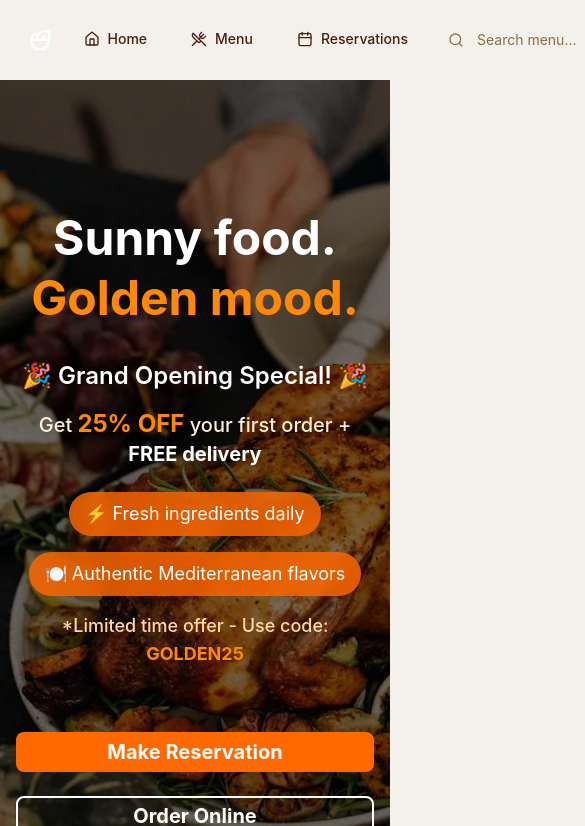
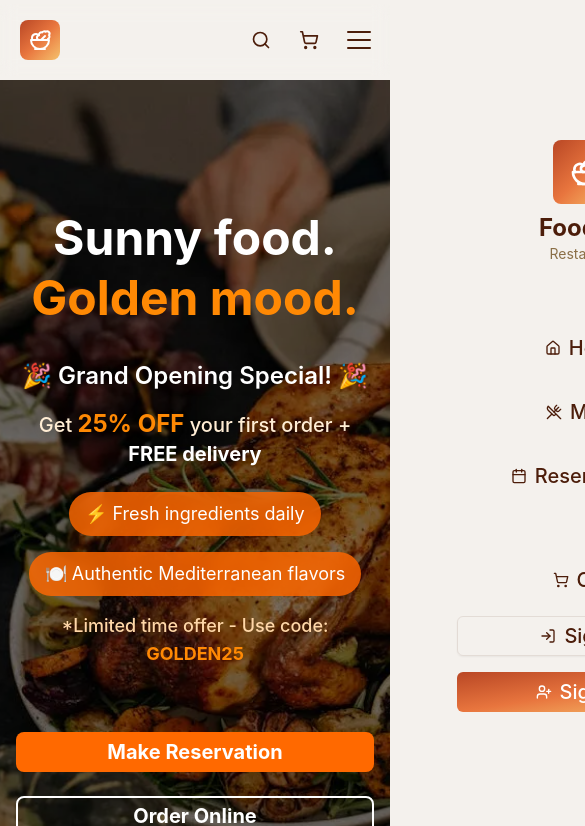
Before and after one commit to ebokes/foodie-restaurant, a Next.js app: page / in a window 390 px wide. Shown: the top 826 px of the page, 585 px wide, since content can reach past the window. Built offline with nearby package versions, Linux system fonts and the light colour scheme.

Commit message:
feat: make navbar mobile responsive

```diff
--- a/components/home/our-menu.tsx
+++ b/components/home/our-menu.tsx
@@ -80,28 +80,6 @@ const OurMenu = () => {
     },
   ];
 
-  const containerVariants = {
-    hidden: { opacity: 0 },
-    visible: {
-      opacity: 1,
-      transition: {
-        staggerChildren: 0.15,
-      },
-    },
-  };
-
-  const cardVariants = {
-    hidden: { opacity: 0, y: 50 },
-    visible: {
-      opacity: 1,
-      y: 0,
-      transition: {
-        duration: 0.6,
-        ease: "easeOut",
-      },
-    },
-  };
-
   // const handleCategoryClick = (category) => {
   //   navigate("/menu-catalog", { state: { selectedCategory: category?.name } });
   // };
@@ -170,7 +148,7 @@ const OurMenu = () => {
                   className="w-full h-full object-cover group-hover:scale-110 transition-transform duration-500"
                 />
 
-                <div className="absolute inset-0 bg-gradient-to-t from-black/40 via-transparent to-transparent"></div>
+                <div className="absolute inset-0 bg-linear-to-t from-black/40 via-transparent to-transparent"></div>
 
                 {/* Hover Overlay */}
                 <div className="absolute inset-0 bg-primary/20 opacity-0 group-hover:opacity-100 transition-opacity duration-300 flex items-center justify-center">
--- a/components/navbar/navbar.tsx
+++ b/components/navbar/navbar.tsx
@@ -10,6 +10,9 @@ import { useEffect, useState } from "react";
 const Navbar = () => {
   const router = useRouter();
   const [navColor, setNavColor] = useState(false);
+  const [isMenuOpen, setIsMenuOpen] = useState(false);
+  const [isSearchOpen, setIsSearchOpen] = useState(false);
+  const [searchQuery, setSearchQuery] = useState("");
 
   useEffect(() => {
     const changeNavColorOnScroll = () =>
@@ -19,6 +22,14 @@ const Navbar = () => {
 
     return () => window.removeEventListener("scroll", changeNavColorOnScroll);
   }, []);
+
+  const handleSearchSubmit = (e: React.FormEvent) => {
+    e.preventDefault();
+    // Implement search functionality here
+    console.log("Searching for:", searchQuery);
+    // Close search after submission
+    setIsSearchOpen(false);
+  };
 
   const navigationItems: {
     label: string;
@@ -50,15 +61,15 @@ const Navbar = () => {
     <header
       className={`${
         navColor
-          ? " bg-white sticky top-0 z-50  shadow-lg"
-          : "bg-transparent z-50 backdrop-blur"
+          ? " bg-white sticky top-0 z-50 shadow-lg"
+          : "z-50 backdrop-blur"
       }`}
     >
       <div className="max-w-[1200px] w-[90%] mx-auto my-1 flex justify-between items-center py-4 ">
         <div className="">
           <Link href={"/"} className="flex items-center space-x-2 group">
-            <div className="w-10 h-10 bg-primary rounded-lg flex items-center justify-center group-hover:scale-105 transition-transform duration-200">
-              <Icon name="Salad" size={24} color="white" />
+            <div className="w-10 h-10 bg-linear-to-br from-primary-solid via-grad1 to-grad2 rounded-lg flex items-center justify-center group-hover:scale-105 transition-transform duration-200">
+              <Icon name="Salad" size={24} color="white" className="" />
             </div>
             <div className="hidden sm:block">
               <h1 className="text-xl font-heading font-bold text-primary">
@@ -70,7 +81,80 @@ const Navbar = () => {
             </div>
           </Link>
         </div>
-        <nav>
+
+        {/* Mobile Icons - Cart and Search */}
+        <div className="lg:hidden flex items-center gap-3">
+          {/* Search Icon */}
+          <button
+            onClick={() => setIsSearchOpen(!isSearchOpen)}
+            className="p-2 rounded-full hover:bg-accent transition-colors"
+          >
+            <Icon name="Search" size={20} className="text-foreground" />
+          </button>
+
+          {/* Cart Icon */}
+          <button
+            onClick={() => router.push("/shopping-cart")}
+            className="p-2 rounded-full hover:bg-accent transition-colors"
+          >
+            <Icon name="ShoppingCart" size={20} className="text-foreground" />
+          </button>
+
+          {/* Hamburger Menu */}
+          <button
+            className="lg:hidden flex flex-col justify-center items-center gap-1 ml-2 z-70 cursor-pointer"
+            onClick={() => setIsMenuOpen(!isMenuOpen)}
+          >
+            <span
+              className={`bg-foreground block transition-all duration-300 ease-out h-0.5 w-6 rounded-sm ${
+                isMenuOpen ? "rotate-45 translate-y-1" : "-translate-y-0.5"
+              }`}
+            ></span>
+            <span
+              className={`bg-foreground block transition-all duration-300 ease-out h-0.5 w-6 rounded-sm ${
+                isMenuOpen ? "opacity-0" : "opacity-100"
+              }`}
+            ></span>
+            <span
+              className={`bg-foreground block transition-all duration-300 ease-out h-0.5 w-6 rounded-sm ${
+                isMenuOpen ? "-rotate-45 -translate-y-1" : "translate-y-0.5"
+              }`}
+            ></span>
+          </button>
+        </div>
+
+        {/* Mobile Search Bar - Appears when search is open */}
+        {isSearchOpen && (
+          <div className="lg:hidden absolute top-full left-0 w-full bg-background border-b border-border p-4 z-50">
+            <form onSubmit={handleSearchSubmit} className="relative">
+              <div className="relative flex items-center">
+                <Icon
+                  name="Search"
+                  size={16}
+                  className="absolute left-3 text-muted-foreground pointer-events-none"
+                />
+                <input
+                  type="text"
+                  value={searchQuery}
+                  onChange={(e) => setSearchQuery(e.target.value)}
+                  placeholder="Search menu..."
+                  className="w-full pl-10 pr-10 py-2 text-sm font-body bg-muted border border-transparent rounded-lg text-foreground placeholder-muted-foreground focus:outline-none focus:ring-2 focus:ring-primary/50 focus:border-primary focus:bg-background transition-all duration-200"
+                  autoFocus
+                />
+                <button
+                  type="button"
+                  onClick={() => setIsSearchOpen(false)}
+                  className="absolute right-3 text-muted-foreground hover:text-foreground transition-colors duration-200"
+                >
+                  <Icon name="X" size={16} />
+                </button>
+              </div>
+            </form>
+          </div>
+        )}
+
+        {/* Desktop Navigation */}
+        <nav className="hidden lg:flex">
           <div className="flex justify-between gap-3">
             {navigationItems.map((item) => (
               <Button
@@ -98,22 +182,14 @@ const Navbar = () => {
                     placeholder="Search menu..."
                     className="w-48 pl-10 pr-10 py-2 text-sm font-body bg-muted border border-transparent rounded-lg text-foreground placeholder-muted-foreground focus:outline-none focus:ring-2 focus:ring-primary/50 focus:border-primary focus:bg-background transition-all duration-200"
                   />
-                  {/* {searchQuery && (
-                  <button
-                    type="button"
-                    onClick={clearSearch}
-                    className="absolute right-3 text-muted-foreground hover:text-foreground transition-colors duration-200"
-                  >
-                    <Icon name="X" size={14} />
-                  </button>
-                )} */}
                 </div>
               </form>
             </div>
           </div>
         </nav>
 
-        <div className="flex gap-3">
+        {/* Desktop Action Buttons */}
+        <div className="hidden lg:flex gap-3">
           <Button
             iconName="ShoppingCart"
             onClick={() => router.push("/shopping-cart")}
@@ -133,6 +209,83 @@ const Navbar = () => {
           </Button>
         </div>
       </div>
+
+      {/* Mobile Menu */}
+      <div
+        className={`fixed top-0 left-0 w-full h-screen bg-background z-60 transition-all duration-300 ease-in-out transform ${
+          isMenuOpen ? "translate-x-0" : "translate-x-full"
+        }`}
+      >
+        <div className="flex flex-col items-center justify-center h-full gap-8">
+          <Link href={"/"} className="flex flex-col items-center mb-8">
+            <div className="w-16 h-16 bg-linear-to-br from-primary-solid via-grad1 to-grad2 rounded-lg flex items-center justify-center">
+              <Icon name="Salad" size={32} color="white" className="" />
+            </div>
+            <h1 className="text-2xl font-heading font-bold text-primary mt-2">
+              Foodies
+            </h1>
+            <p className="text-sm font-caption text-muted-foreground">
+              Restaurant
+            </p>
+          </Link>
+
+          <nav className="flex flex-col items-center gap-6 w-full">
+            {navigationItems.map((item) => (
+              <Button
+                key={item.path}
+                iconName={item.icon}
+                onClick={() => {
+                  router.push(item.path);
+                  setIsMenuOpen(false);
+                }}
+                variant={"ghost"}
+                className="text-xl py-3 w-64 justify-center"
+                size="lg"
+              >
+                <span>{item.label}</span>
+              </Button>
+            ))}
+          </nav>
+
+          <div className="flex flex-col gap-4 w-64 mt-8">
+            <Button
+              iconName="ShoppingCart"
+              onClick={() => {
+                router.push("/shopping-cart");
+                setIsMenuOpen(false);
+              }}
+              variant={"ghost"}
+              className="text-xl py-3 justify-center"
+              size="lg"
+            >
+              Cart
+            </Button>
+            <Button
+              iconName="LogIn"
+              variant={"outline"}
+              onClick={() => {
+                router.push("/sign-in");
+                setIsMenuOpen(false);
+              }}
+              className="text-xl py-3 justify-center"
+              size="lg"
+            >
+              Sign In
+            </Button>
+            <Button
+              iconName="UserPlus"
+              onClick={() => {
+                router.push("/sign-up");
+                setIsMenuOpen(false);
+              }}
+              className="text-xl py-3 justify-center"
+              size="lg"
+            >
+              Sign Up
+            </Button>
+          </div>
+        </div>
+      </div>
     </header>
   );
 };
--- a/components/ui/button.tsx
+++ b/components/ui/button.tsx
@@ -19,7 +19,7 @@ const buttonVariants = cva(
         secondary:
           "bg-secondary text-secondary-foreground hover:bg-secondary/80",
         tertiary:
-          "text-[#000] hover:bg-gradient-to-br from-[#b94725] via-[#e8753e] to-[#f4c16d]hover:text-primary-foreground transition-all duration-200",
+          "text-[#000] hover:bg-gradient-to-br from-[#b94725] via-[#e8753e] to-[#f4c16d] hover:text-primary-foreground transition-all duration-200",
         ghost:
           "hover:bg-accent hover:text-accent-foreground dark:hover:bg-accent/50",
         link: "text-primary underline-offset-4 hover:underline",
--- /dev/null
+++ b/tailwind.config.ts
@@ -0,0 +1,65 @@
+import defaultTheme from "tailwindcss/defaultTheme";
+
+module.exports = {
+  content: ["./src/**/*.{html,js,ts,jsx,tsx}"],
+  darkMode: "class",
+  theme: {
+    extend: {
+      colors: {
+        background: "var(--background)",
+        foreground: "var(--foreground)",
+        card: "var(--card)",
+        "card-foreground": "var(--card-foreground)",
+        popover: "var(--popover)",
+        "popover-foreground": "var(--popover-foreground)",
+        primary: "var(--primary-solid)",
+        "primary-foreground": "var(--primary-foreground)",
+        secondary: "var(--secondary)",
+        "secondary-foreground": "var(--secondary-foreground)",
+        muted: "var(--muted)",
+        "muted-foreground": "var(--muted-foreground)",
+        accent: "var(--accent)",
+        "accent-foreground": "var(--accent-foreground)",
+        destructive: "var(--destructive)",
+        "destructive-foreground": "var(--destructive-foreground)",
+        border: "var(--border)",
+        input: "var(--input)",
+        ring: "var(--ring)",
+        chart: {
+          1: "var(--chart-1)",
+          2: "var(--chart-2)",
+          3: "var(--chart-3)",
+          4: "var(--chart-4)",
+          5: "var(--chart-5)",
+        },
+        sidebar: {
+          DEFAULT: "var(--sidebar)",
+          foreground: "var(--sidebar-foreground)",
+          primary: "var(--sidebar-primary)",
+          "primary-foreground": "var(--sidebar-primary-foreground)",
+          accent: "var(--sidebar-accent)",
+          "accent-foreground": "var(--sidebar-accent-foreground)",
+          border: "var(--sidebar-border)",
+          ring: "var(--sidebar-ring)",
+        },
+        success: "var(--success)",
+        "success-foreground": "var(--success-foreground)",
+        warning: "var(--warning)",
+        "warning-foreground": "var(--warning-foreground)",
+        error: "var(--error)",
+        "error-foreground": "var(--error-foreground)",
+      },
+      fontFamily: {
+        sans: ["var(--font-geist-sans)", ...defaultTheme.fontFamily.sans],
+        mono: ["var(--font-geist-mono)", ...defaultTheme.fontFamily.mono],
+      },
+      borderRadius: {
+        sm: "calc(var(--radius) - 4px)",
+        md: "calc(var(--radius) - 2px)",
+        lg: "var(--radius)",
+        xl: "calc(var(--radius) + 4px)",
+      },
+    },
+  },
+  plugins: [],
+};
```
Also changed, not shown: app/globals.css (+2 -6 lines).
